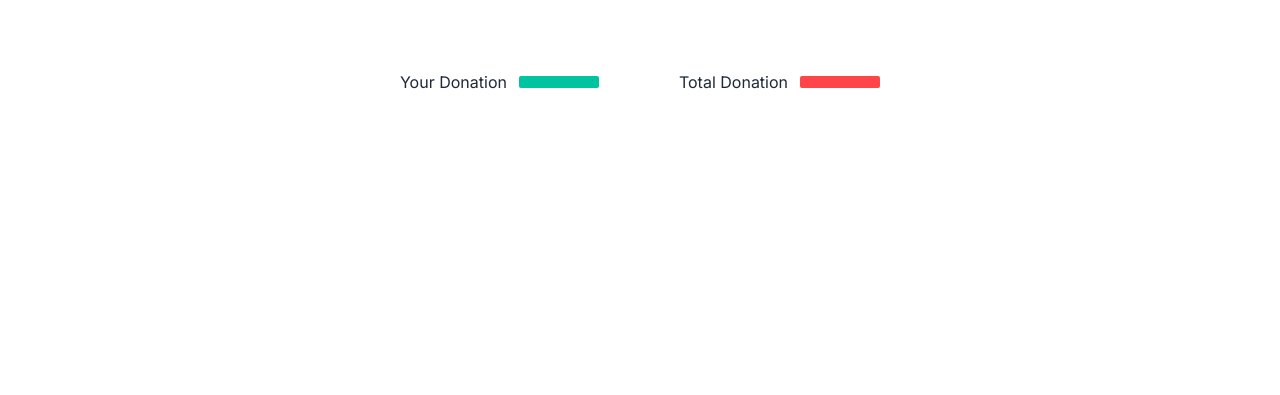
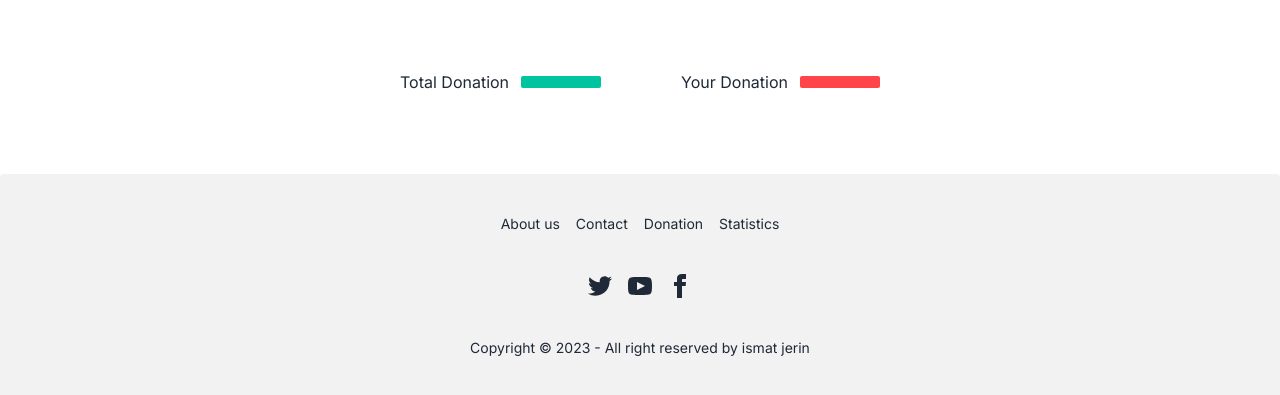
Before and after one commit to IAN-KIPYEGO/Jamii, a React (Vite) app: page /statistics in a window 1280 px wide. Shown: the part 410-805 px from the top of the page. Built offline with nearby package versions, Linux system fonts and the light colour scheme.

Commit message:
add footer

```diff
--- /dev/null
+++ b/src/components/Footer/Footer.jsx
@@ -0,0 +1,26 @@
+const Footer = () => {
+    return (
+        <div>
+            <footer className="footer footer-center p-10 bg-base-200 text-base-content rounded">
+                <nav className="grid grid-flow-col gap-4">
+                    <a className="link link-hover">About us</a>
+                    <a className="link link-hover">Contact</a>
+                    <a className="link link-hover">Donation</a>
+                    <a className="link link-hover">Statistics</a>
+                </nav>
+                <nav>
+                    <div className="grid grid-flow-col gap-4">
+                        <a><svg xmlns="http://www.w3.org/2000/svg" width="24" height="24" viewBox="0 0 24 24" className="fill-current"><path d="M24 4.557c-.883.392-1.832.656-2.828.775 1.017-.609 1.798-1.574 2.165-2.724-.951.564-2.005.974-3.127 1.195-.897-.957-2.178-1.555-3.594-1.555-3.179 0-5.515 2.966-4.797 6.045-4.091-.205-7.719-2.165-10.148-5.144-1.29 2.213-.669 5.108 1.523 6.574-.806-.026-1.566-.247-2.229-.616-.054 2.281 1.581 4.415 3.949 4.89-.693.188-1.452.232-2.224.084.626 1.956 2.444 3.379 4.6 3.419-2.07 1.623-4.678 2.348-7.29 2.04 2.179 1.397 4.768 2.212 7.548 2.212 9.142 0 14.307-7.721 13.995-14.646.962-.695 1.797-1.562 2.457-2.549z"></path></svg></a>
+                        <a><svg xmlns="http://www.w3.org/2000/svg" width="24" height="24" viewBox="0 0 24 24" className="fill-current"><path d="M19.615 3.184c-3.604-.246-11.631-.245-15.23 0-3.897.266-4.356 2.62-4.385 8.816.029 6.185.484 8.549 4.385 8.816 3.6.245 11.626.246 15.23 0 3.897-.266 4.356-2.62 4.385-8.816-.029-6.185-.484-8.549-4.385-8.816zm-10.615 12.816v-8l8 3.993-8 4.007z"></path></svg></a>
+                        <a><svg xmlns="http://www.w3.org/2000/svg" width="24" height="24" viewBox="0 0 24 24" className="fill-current"><path d="M9 8h-3v4h3v12h5v-12h3.642l.358-4h-4v-1.667c0-.955.192-1.333 1.115-1.333h2.885v-5h-3.808c-3.596 0-5.192 1.583-5.192 4.615v3.385z"></path></svg></a>
+                    </div>
+                </nav>
+                <aside>
+                    <p>Copyright © 2023 - All right reserved by ismat jerin</p>
+                </aside>
+            </footer>
+        </div>
+    );
+};
+
+export default Footer;
--- a/src/components/Root/Root.jsx
+++ b/src/components/Root/Root.jsx
@@ -1,5 +1,6 @@
 import { Outlet } from "react-router-dom";
 import Header from "../Header/Header";
+import Footer from "../Footer/Footer";
 
 const Root = () => {
     return (
@@ -8,6 +9,7 @@
             <div>
                 <Outlet></Outlet>
             </div>
+            <Footer></Footer>
         </div>
     );
 };
--- a/src/components/Statistics/Statistics.jsx
+++ b/src/components/Statistics/Statistics.jsx
@@ -52,13 +52,13 @@
 
             <div className='flex flex-col lg:flex-row justify-center items-center gap-5 lg:gap-20 mb-20'>
                 <div className='flex gap-3'>
-                    <p>Your Donation</p>
+                    <p>Total Donation</p>
                     <div className='flex items-center'>
                         <div style={{ backgroundColor: '#00C49F' }} className='w-20 h-3 rounded-sm'></div>
                     </div>
                 </div>
                 <div className='flex gap-3'>
-                    <p>Total Donation</p>
+                    <p>Your Donation</p>
                     <div className='flex items-center'>
                         <div style={{ backgroundColor: '#FF444A' }} className='w-20 h-3 rounded-sm'></div>
                     </div>
```
